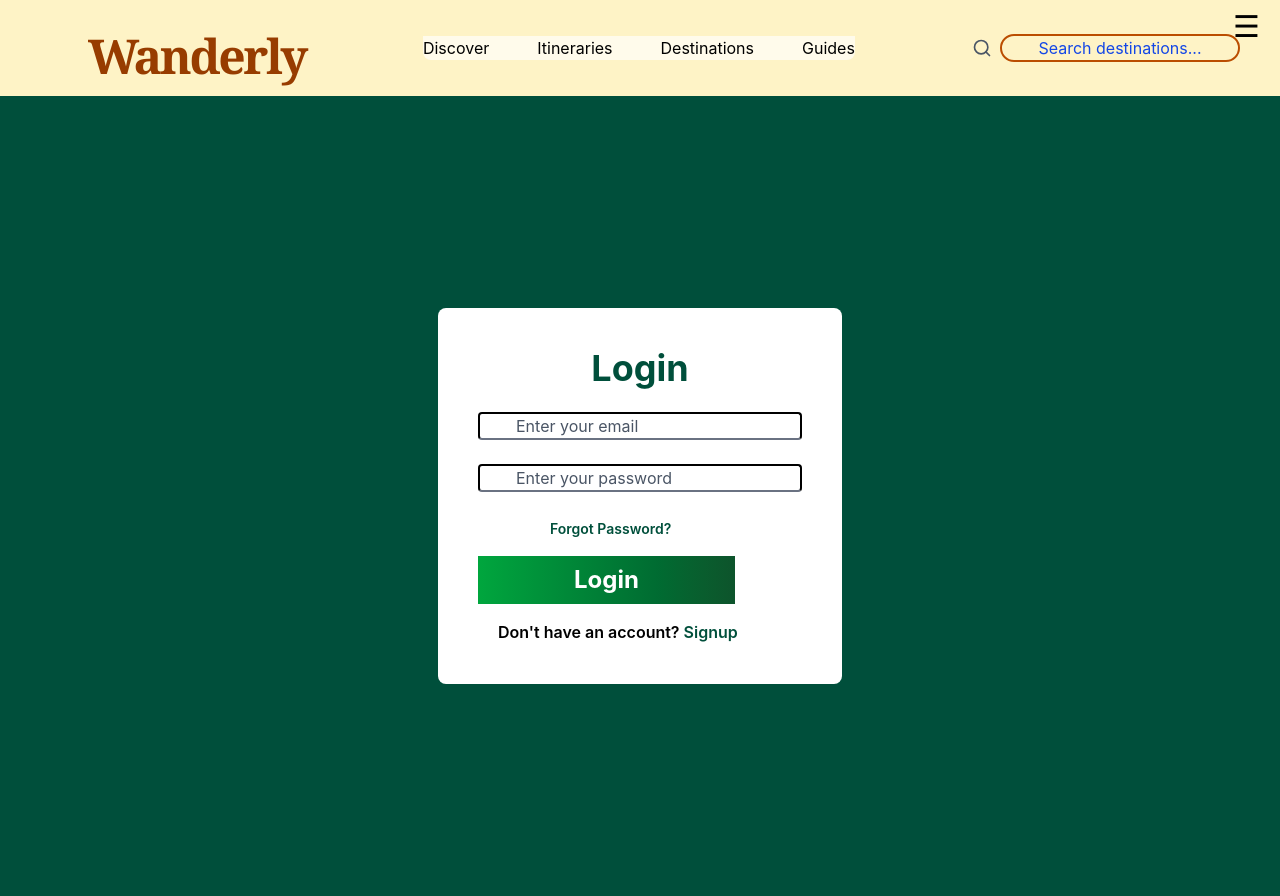
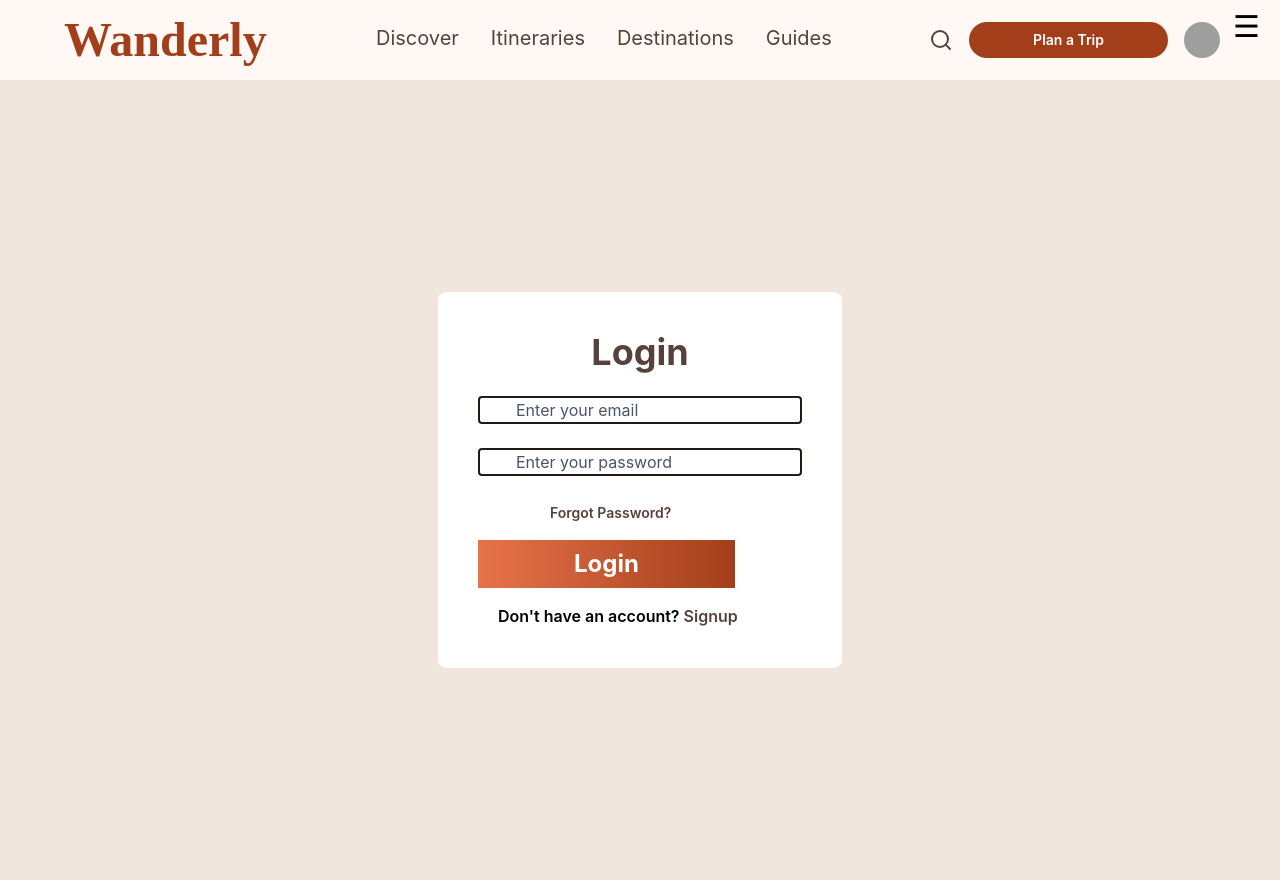
Before and after one commit to shresthkohli/Ghumi-Ghumi, a React (Vite) app in the folder frontend/: page / in a window 1280 px wide. Built offline with nearby package versions, Linux system fonts and the light colour scheme; grey boxes are pictures that could not be loaded.

Commit message:
discover

```diff
--- a/frontend/package.json
+++ b/frontend/package.json
@@ -11,7 +11,9 @@
   "dependencies": {
     "cors": "^2.8.6",
     "dotenv": "^17.4.2",
+    "lucide-react": "^1.24.0",
     "react": "^19.2.7",
+    "react-datepicker": "^9.1.0",
     "react-dom": "^19.2.7",
     "react-icons": "^5.7.0",
     "react-router-dom": "^7.18.1"
--- /dev/null
+++ b/frontend/src/components/FeaturedJourneys.jsx
@@ -0,0 +1,56 @@
+import JourneyCard from "./JourneyCard.jsx";
+import {ArrowRight} from "lucide-react";
+
+function FeaturedJourneys() {
+  const journeys = [
+    {
+      image: "https://plus.unsplash.com/premium_photo-1661963054563-ce928e477ff3?crop=entropy&cs=srgb&fm=jpg&ixid=M3w3MjAxN3wwfDF8c2VhcmNofDF8fGphaXB1cnxlbnwwfHx8fDE3ODM5MTg0NDV8MA&ixlib=rb-4.1.0&q=85&q=85&fmt=jpg&crop=entropy&cs=tinysrgb&w=450",
+      tag: "Cultural Immersion",
+      title: "Jaipur",
+      days: 8,
+    },
+    {
+      image: "https://images.unsplash.com/photo-1579376254079-3a86c6cd6869?crop=entropy&cs=srgb&fm=jpg&ixid=M3w3MjAxN3wwfDF8c2VhcmNofDh8fGFuZGFtYW4lMjBhbmQlMjBuaWNvYmFyfGVufDB8fHx8MTc4MzkxODUzM3ww&ixlib=rb-4.1.0&q=85&q=85&fmt=jpg&crop=entropy&cs=tinysrgb&w=450",
+      tag: "Coastal Retreat",
+      title: "Andaman & Nicobar",
+      days: 7,
+    },
+    {
+      image: "https://images.unsplash.com/photo-1669021820358-317111184ede?crop=entropy&cs=srgb&fm=jpg&ixid=M3w3MjAxN3wwfDF8c2VhcmNofDd8fGppbSUyMGNvcmJldHR8ZW58MHx8fHwxNzgzOTE4NjYwfDA&ixlib=rb-4.1.0&q=85&q=85&fmt=jpg&crop=entropy&cs=tinysrgb&w=450",
+      tag: "Wildlife Adventure",
+      title: "Jim Corbett",
+      days: 5,
+    },
+  ];
+
+  return (
+    <section className="bg-background px-6 py-section-gap md:px-margin-desktop">
+      <div className=" mt-2 mb-8 flex items-end justify-between">
+        <div >
+          <h2 className="font-display text-2xl font-semibold text-on-surface md:text-3xl">
+            Featured Journeys
+          </h2>
+          <p className="mt-1 max-w-md font-body text-sm text-on-surface-variant">
+            Handpicked itineraries blending luxury accommodations with
+            authentic, untamed experiences.
+          </p>
+        </div>
+        <a
+          href="/destinations"
+          className=" items-center gap-1 font-body text-sm font-medium text-primary md:flex hover:underline underline-offset-1"
+        >
+          View All Destinations <ArrowRight size={14} />
+        </a>
+      </div>
+
+      <div className=" mt-15 grid grid-cols-1 gap-gutter sm:grid-cols-2 lg:grid-cols-3 ">
+        {journeys.map((j,i) => (
+            <div key={j.title} className={`w-full  ${i === 1 ? "sm:translate-y-4" : "sm:-translate-y-4"}`}>
+          <JourneyCard {...j} />
+          </div>
+        ))}
+      </div>
+    </section>
+  );
+}
+export default FeaturedJourneys
--- /dev/null
+++ b/frontend/src/components/Footer.jsx
@@ -0,0 +1,42 @@
+function Footer() {
+  const links = [
+    "About Us",
+    "Sustainability",
+    "Privacy Policy",
+    "Terms of Service",
+    "Contact",
+  ];
+
+  return (
+    <footer className="bg-surface-container-high px-6 py-12 md:px-margin-desktop">
+      <div className="flex flex-col items-start justify-between gap-6 md:flex-row">
+        <div>
+          <span className="font-display text-2xl font-bold text-primary">
+            Wanderly
+          </span>
+          <p className="mt-2 max-w-xs font-body text-sm text-on-surface-variant">
+            The Discerning Explorer's Companion. Crafting unforgettable
+            narratives worldwide.
+          </p>
+        </div>
+
+        <div className="flex flex-wrap gap-gutter">
+          {links.map((link) => (
+            <a
+              key={link}
+              href="#"
+              className="font-body text-sm text-on-surface-variant"
+            >
+              {link}
+            </a>
+          ))}
+        </div>
+      </div>
+
+      <p className="mt-10 text-center font-body text-xs text-on-surface-variant">
+        © 2026 Wanderly. All rights reserved.
+      </p>
+    </footer>
+  );
+}
+export default Footer
--- /dev/null
+++ b/frontend/src/components/JourneyCard.jsx
@@ -0,0 +1,33 @@
+import {Clock} from "lucide-react";
+export default function JourneyCard({ image, tag, title, days}) {
+  return (
+    <div className="relative rounded-2xl hover:scale-110 transition duration-600">
+      <div
+        className="h-80 w-full rounded-2xl bg-cover bg-center"
+        style={{ backgroundImage: `url(${image})` }}
+      />
+      <div
+        className="absolute inset-0 rounded-2xl"
+        style={{
+          background:
+            "linear-gradient(to top, rgba(0,0,0,0.55) 20%, transparent 45%)",
+        }}
+      />
+
+      <div className="absolute bottom-4 left-4 right-4">
+        <span className="mb-2 inline-block rounded-full  bg-white/25 backdrop-blur-lg backdrop-saturate-150 border
+         border-white/40 shadow-[0_8px_24px_rgba(0,0,0,0.12),inset_0_1px_0_rgba(255,255,255,0.6)] px-3 py-1 font-body text-xs font-medium
+          text-background">
+          {tag}
+        </span>
+        <h3 className="font-display text-lg font-semibold text-white">
+          {title}
+        </h3>
+        <div className="mt-1 flex items-center gap-1 font-body text-xs text-white/80">
+          <Clock size={12} />
+          {days} Days
+        </div>
+      </div>
+    </div>
+  );
+}
--- a/frontend/src/components/Navbar.jsx
+++ b/frontend/src/components/Navbar.jsx
@@ -1,40 +1,59 @@
-import { NavLink } from "react-router-dom";
-import { FiSearch } from "react-icons/fi";
+import {useState} from "react";
+import {Search} from "lucide-react";
+import {NavLink} from "react-router-dom";
 
 function Navbar()
 {
+    const links = [
+  { name: "Discover", path: "/discover" },
+  { name: "Itineraries", path: "/itineraries" },
+  { name: "Destinations", path: "/destinations" },
+  { name: "Guides", path: "/guides" },
+];
+     const [active, setActive] = useState(0);
     return(<>
-    <nav className="bg-amber-100">
-        <div className=" py-4 flex items-center justify-between gap-8 px-6 md:px-10 ">
-            <h1 className="text-5xl ml-12 mt-4 font-serif text-amber-800 font-bold tracking-tighter ">Wanderly</h1>
-            <ul className="flex gap-6 md:gap-8 lg:gap-12 bg-amber-50 rounded-b-lg">
-                <li className="hover:font-bold">
-                <NavLink to="/discover" className={({isActive}) => isActive ?
-                "text-orange-500 underline underline-offset-8 decoration-2 font-bold" : "text-black"}>
-                Discover</NavLink></li>
+   <header
+      className="flex items-center justify-between px-6 py-4 md:px-10 bg-background"
+    >
+      <span
+        className="text-3xl font-bold font-display text-primary pr-3 -ml-2 lg:mr-0 lg:text-5xl lg:ml-6"
+      >
+        Wanderly
+      </span>
 
-                <li className="hover:font-bold">
-                <NavLink to="/itineraries" className={({isActive}) => isActive ?
-                "text-orange-500 underline underline-offset-8 decoration-2 font-bold" : "text-black"}
-                >Itineraries</NavLink></li>
-
-                <li className="hover:font-bold">
-                <NavLink to="/destinations" className={({isActive}) => isActive ?
-                "text-orange-500 underline underline-offset-8 decoration-2 font-bold" : "text-black"}>
-                Destinations</NavLink></li>
-
-                <li className="hover:font-bold">
-                <NavLink to="/guides" className={({isActive}) => isActive ?
-                "text-orange-500 underline underline-offset-8 decoration-2 font-bold" : "text-black"}>
-                Guides</NavLink></li>
-            </ul>
-            <div className="flex items-center gap-2">
-        <FiSearch className="text-gray-600 text-xl"/>
-        <input type="text" placeholder="Search destinations..."
-        className=" w-60 border-2 border-amber-700 rounded-2xl outline-amber-700 placeholder:text-blue-700 text-center caret"></input>
-        </div>
-        </div>
-        </nav>
+           <nav className="flex items-center gap-8">
+        {links.map((link) => (
+          <NavLink
+            key={link.name}
+            to={link.path}
+             className={({ isActive }) =>
+                `font-body text-sm lg:text-xl pb-1 ${
+            isActive
+                ? "text-primary border-b-2 border-primary font-bold"
+                : "text-on-surface-variant"
+            }`
+        }
+          >
+            {link.name}
+          </NavLink>
+        ))}
+      </nav>
+              <div className="flex items-center gap-4 lg:mr-5">
+                    <Search className="text-on-surface-variant w-[18px] h-[18px] lg:w-6 lg:h-6 " />
+                    <button
+                      className=" bg-primary font-body rounded-full px-5 lg:px-16 py-2 text-sm font-semibold text-on-primary"
+                    >
+                      Plan a Trip
+                    </button>
+                    <div
+                      className="h-9 w-9 rounded-full bg-cover bg-center"
+                      style={{
+                        backgroundImage:
+                          "url(https://picsum.photos/seed/wanderly-avatar/80/80)",
+                      }}
+                    />
+                  </div>
+                </header>
     </>
     );
 }
--- a/frontend/src/index.css
+++ b/frontend/src/index.css
@@ -1 +1,26 @@
 @import "tailwindcss";
+@theme {
+  --color-background: #fff8f4;
+  --color-surface: #fff8f4;
+  --color-surface-container: #f7ece2;
+  --color-surface-container-high: #f1e6dd;
+  --color-on-surface: #1f1b15;
+  --color-on-surface-variant: #57423b;
+  --color-outline: #8a726a;
+  --color-primary: #a23f1a;
+  --color-on-primary: #ffffff;
+  --color-primary-container: #e8734a;
+  --color-primary-fixed: #ffdbd0;
+  --color-secondary: #4e6447;
+  --color-secondary-container: #d0eac4;
+  --color-tertiary: #276868;
+  --color-tertiary-container: #629f9f;
+
+  --font-display: "Playfair Display", serif;
+  --font-body: Inter, sans-serif;
+
+  --spacing-margin-desktop: 64px;
+  --spacing-margin-mobile: 20px;
+  --spacing-gutter: 24px;
+  --spacing-section-gap: 80px;
+}
--- a/frontend/src/pages/Login.jsx
+++ b/frontend/src/pages/Login.jsx
@@ -30,36 +30,36 @@ function Login({ darkMode, setdarkMode }) {
         <DarkMode darkMode={darkMode} setdarkMode={setdarkMode}></DarkMode>
         <div className={`flex justify-center items-center ${darkMode
             ? "bg-gray-900 text-white-400 h-screen"
-            : "bg-emerald-900 text-black h-screen"}`}>
+            : "bg-surface-container-high text-black h-screen"}`}>
             <form onSubmit={handleSubmit}
                 className={`p-10 rounded-lg ${darkMode
                         ? "bg-gray-800 text-white"
                         : "bg-white text-black"
                     }`}>
 
-                <h1 className={`text-4xl text-center font-bold mb-6 ${darkMode ? "text-white" : "text-emerald-900"}`} >Login</h1>
+                <h1 className={`text-4xl text-center font-bold mb-6 ${darkMode ? "text-white" : "text-on-surface-variant"}`} >Login</h1>
 
                 <input type="email" value={email} placeholder="Enter your email"
-                    className={`mb-6 border-2  border-b-gray-500 rounded px-9 ${darkMode ?
+                    className={`mb-6 border-2  border-on-surface rounded px-9 ${darkMode ?
                         "text-white placeholder:text-gray-400" : "text-black placeholder:text-gray-600"}`} onChange={(e) => setemail(e.target.value)}></input><br></br>
 
                 <input type="password" value={password} placeholder="Enter your password"
-                    className={`mb-6 border-2  border-b-gray-500 rounded px-9 ${darkMode ?
+                    className={`mb-6 border-2  border-on-surface rounded px-9 ${darkMode ?
                         "text-white placeholder:text-gray-400" : "text-black placeholder:text-gray-600"}`} onChange={(e) => setpassword(e.target.value)}></input> <br></br>
 
                 <a href="#" className={`font-semibold text-sm ml-18
-         hover:font-bold hover:underline ${darkMode ? "text-fuchsia-300" : "text-emerald-900"}`}>Forgot Password?</a><br></br>
+         hover:font-bold hover:underline ${darkMode ? "text-fuchsia-300" : "text-on-surface-variant"}`}>Forgot Password?</a><br></br>
 
                 <button
                     type="submit"
-                    className=" text-white px-24 my-4 py-2 text-2xl font-bold bg-gradient-to-r from-green-600 to-green-900
-            hover:from-emerald-900 hover:to-green-600 hover:font-extrabold transition duration-600" onClick={handleSubmit}>
+                    className=" text-white px-24 my-4 py-2 text-2xl font-bold bg-gradient-to-r from-primary-container to-primary
+            hover:from-primary hover:to-primary-container hover:scale-105 transition duration-600" onClick={handleSubmit}>
                     Login
                 </button>
 
                 <h3 className={` font-semibold ml-5 ${darkMode ? "text-white" : "text-black"}`}>Don't have an account?
                     <Link to="/signup" className={`font-semibold text-md ml-1
-         hover:font-bold hover:underline ${darkMode ? "text-fuchsia-300" : "text-emerald-900"}`}>
+         hover:font-bold hover:underline ${darkMode ? "text-fuchsia-300" : "text-on-surface-variant"}`}>
                         Signup</Link></h3>
             </form>
         </div>
```
Also changed, not shown: frontend/src/pages/Discover.jsx (+70 -15 lines), frontend/src/pages/Signup.jsx (+10 -10 lines), frontend/src/assets/mountain.jpg (deleted), 1 other file (tests, documents, lock files or other folders).
